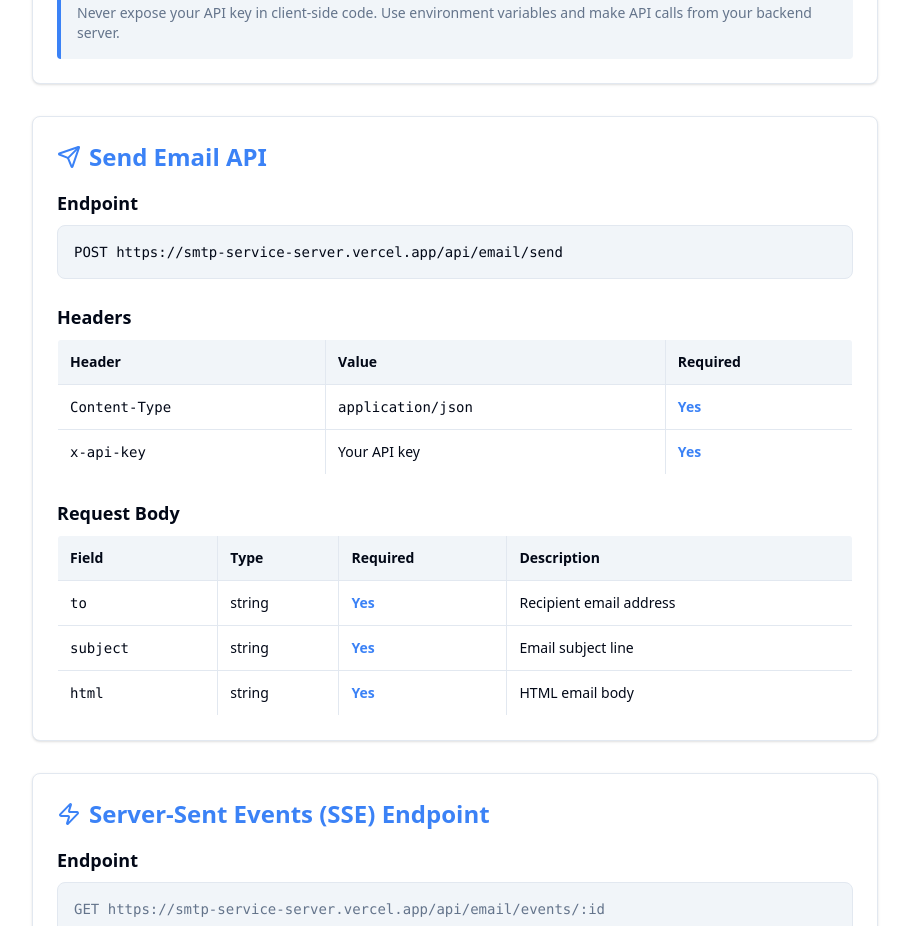
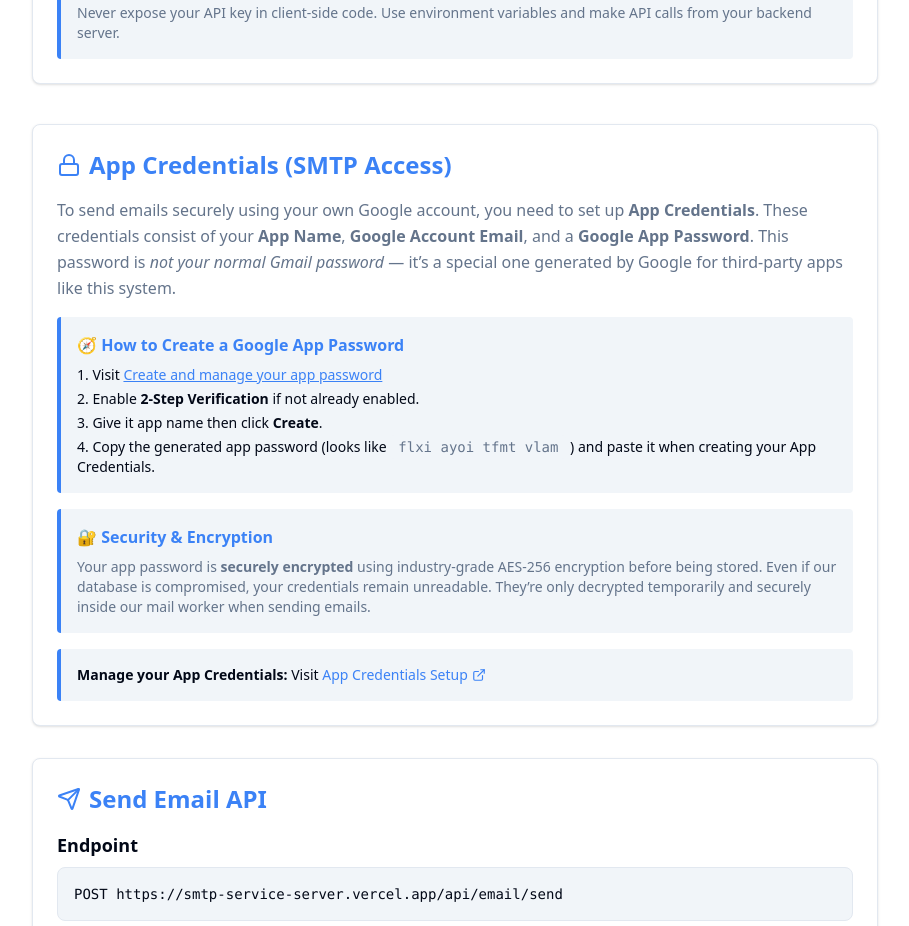
Before and after one commit to makwanagautam41/SMTP-service, a React (Vite) app in the folder smtp-service-client/: page /documentations in a window 1280 px wide. Shown: the part 1400-2326 px from the top of the page, without its empty margins (330-1239 px from the left). Built offline with nearby package versions, Linux system fonts and the light colour scheme; no server answers.

Commit message:
updated documentations

```diff
--- a/smtp-service-client/src/pages/Documentations.jsx
+++ b/smtp-service-client/src/pages/Documentations.jsx
@@ -12,6 +12,7 @@ import {
   ExternalLink,
   Zap,
   Radio,
+  Lock,
 } from "lucide-react";
 import { useThemeStyles } from "../utils/useThemeStyles";
 
@@ -720,6 +721,140 @@ print('✅ Tracking complete')`,
               </div>
             </section>
 
+            {/* APP Credentials */}
+            <section
+              id="app-credentials"
+              className="rounded-lg shadow p-6 transition-colors duration-300 mt-10"
+              style={{
+                backgroundColor: card.color,
+                color: foreground.color,
+                border: `1px solid ${border.color}`,
+              }}
+            >
+              <h2
+                className="text-2xl font-bold mb-4 flex items-center gap-2"
+                style={{ color: primary.color }}
+              >
+                <Lock style={{ color: primary.color }} />
+                App Credentials (SMTP Access)
+              </h2>
+
+              <p
+                className="leading-relaxed mb-4"
+                style={{ color: mutedForeground.color }}
+              >
+                To send emails securely using your own Google account, you need
+                to set up <strong>App Credentials</strong>. These credentials
+                consist of your <strong>App Name</strong>,{" "}
+                <strong>Google Account Email</strong>, and a{" "}
+                <strong>Google App Password</strong>. This password is{" "}
+                <em>not your normal Gmail password</em> — it’s a special one
+                generated by Google for third-party apps like this system.
+              </p>
+
+              {/* How to Create Google App Password */}
+              <div
+                className="p-4 rounded mb-4 transition-colors duration-300"
+                style={{
+                  backgroundColor: secondary.color,
+                  borderLeft: `4px solid ${primary.color}`,
+                }}
+              >
+                <h4
+                  className="font-semibold mb-2"
+                  style={{ color: primary.color }}
+                >
+                  🧭 How to Create a Google App Password
+                </h4>
+                <ol className="list-decimal list-inside text-sm space-y-1">
+                  <li>
+                    Visit{" "}
+                    <a
+                      href="https://myaccount.google.com/apppasswords"
+                      target="_blank"
+                      rel="noopener noreferrer"
+                      className="underline transition-colors duration-200"
+                      style={{ color: primary.color }}
+                    >
+                      Create and manage your app password
+                    </a>
+                  </li>
+                  <li>
+                    Enable <strong>2-Step Verification</strong> if not already
+                    enabled.
+                  </li>
+                  <li>
+                    Give it app name then click <strong>Create</strong>.
+                  </li>
+                  <li>
+                    Copy the generated app password (looks like{" "}
+                    <code
+                      className="px-2 py-1 rounded text-sm"
+                      style={{
+                        backgroundColor: muted.color,
+                        color: mutedForeground.color,
+                      }}
+                    >
+                      flxi ayoi tfmt vlam
+                    </code>{" "}
+                    ) and paste it when creating your App Credentials.
+                  </li>
+                </ol>
+              </div>
+
+              {/* Security Info */}
+              <div
+                className="p-4 rounded transition-colors duration-300"
+                style={{
+                  backgroundColor: muted.color,
+                  borderLeft: `4px solid ${primary.color}`,
+                }}
+              >
+                <h4
+                  className="font-semibold mb-2"
+                  style={{ color: primary.color }}
+                >
+                  🔐 Security & Encryption
+                </h4>
+                <p className="text-sm" style={{ color: mutedForeground.color }}>
+                  Your app password is <strong>securely encrypted</strong> using
+                  industry-grade AES-256 encryption before being stored. Even if
+                  our database is compromised, your credentials remain
+                  unreadable. They’re only decrypted temporarily and securely
+                  inside our mail worker when sending emails.
+                </p>
+              </div>
+
+              {/* Link to Manage App Credentials */}
+              <div
+                className="mt-4 p-4 rounded transition-colors duration-300"
+                style={{
+                  backgroundColor: secondary.color,
+                  borderLeft: `4px solid ${primary.color}`,
+                }}
+              >
+                <p className="text-sm" style={{ color: foreground.color }}>
+                  <strong>Manage your App Credentials:</strong> Visit{" "}
+                  <Link
+                    to="/app-credentials"
+                    className="inline-flex items-center gap-1 transition-colors duration-200"
+                    style={{
+                      color: primary.color,
+                      textDecoration: "none",
+                    }}
+                    onMouseEnter={(e) =>
+                      (e.currentTarget.style.color = legacy.hover.color)
+                    }
+                    onMouseLeave={(e) =>
+                      (e.currentTarget.style.color = primary.color)
+                    }
+                  >
+                    App Credentials Setup <ExternalLink size={14} />
+                  </Link>
+                </p>
+              </div>
+            </section>
+
             {/* Send Email API */}
             <section
               id="send"
```
